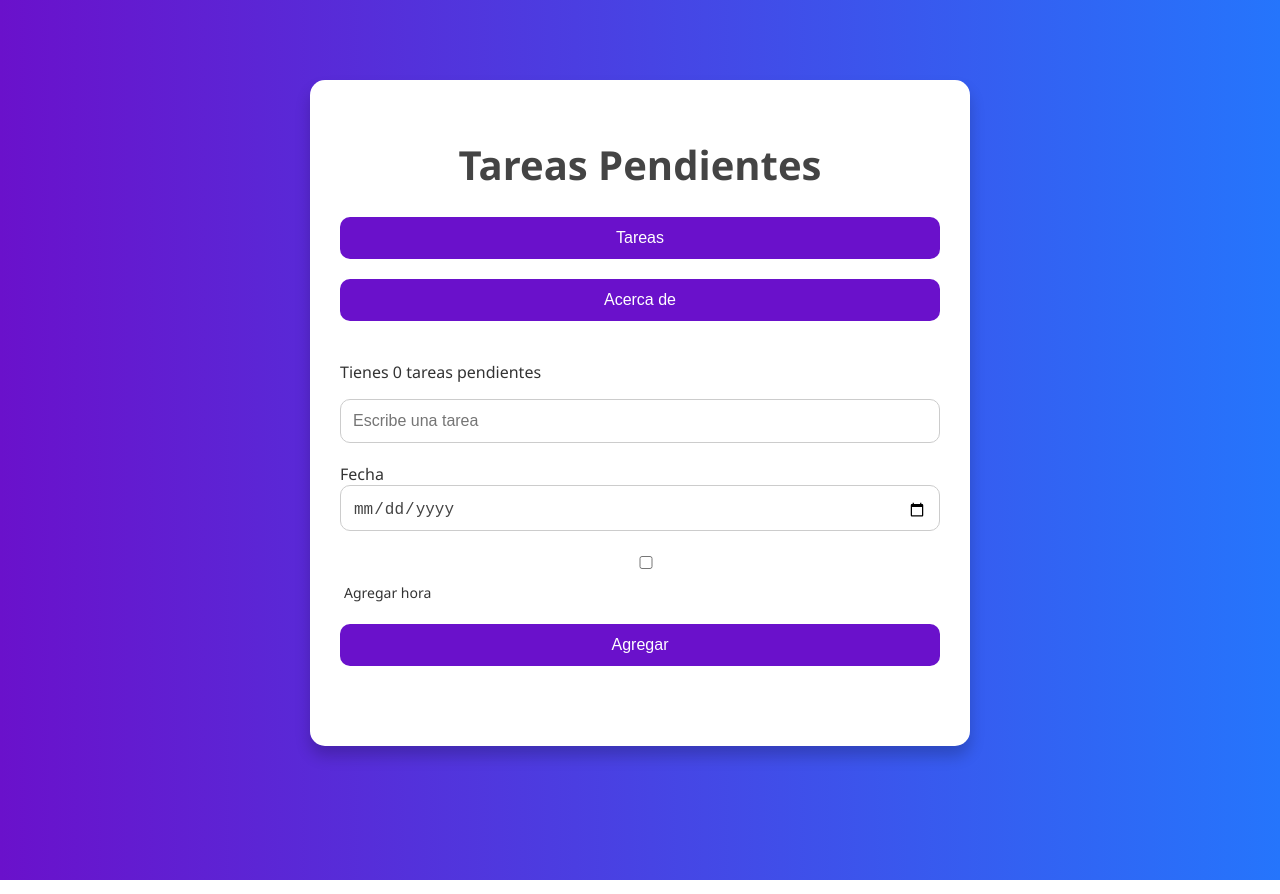
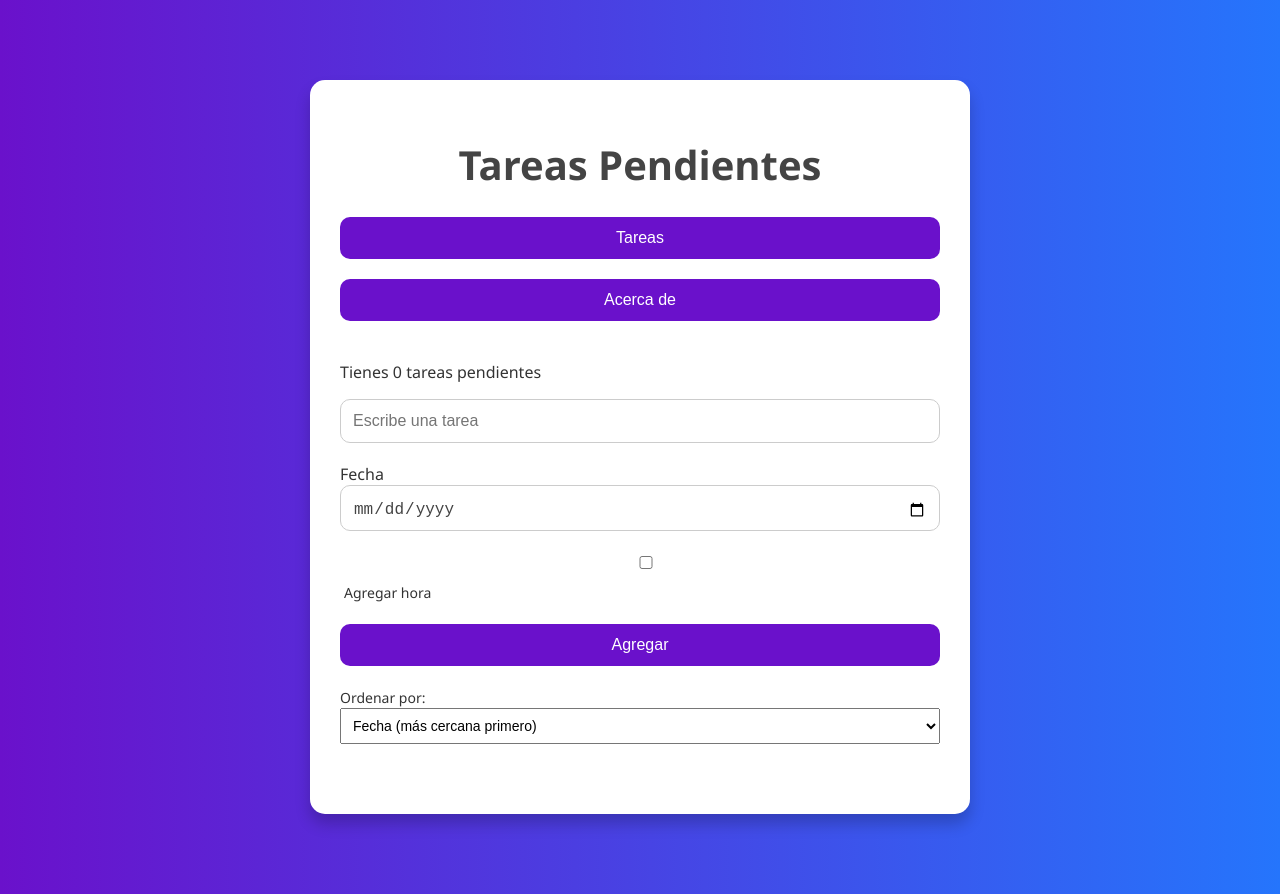
Before and after one commit to SantiagoFort/TaskMate, a React (Create React App) app: page / in a window 1280 px wide. Built offline with nearby package versions, Linux system fonts and the light colour scheme.

Commit message:
Mejoras de filtro

```diff
--- a/src/App.js
+++ b/src/App.js
@@ -8,6 +8,7 @@ function App() {
   const [fecha, setFecha] = useState('');
   const [usarHora, setUsarHora] = useState(false);
   const [hora, setHora] = useState('');
+  const [criterioOrden, setCriterioOrden] = useState('fechaAsc');
 
   const [tareas, setTareas] = useState(() => {
     const tareasGuardadas = localStorage.getItem('tareas');
@@ -37,7 +38,10 @@ function App() {
   };
 
   const eliminarTarea = (index) => {
+    const confirmar = window.confirm("¿Seguro que querés eliminar esta tarea?");
+    if (confirmar) {
       setTareas(tareas.filter((_, i) => i !== index));
+    }
   };
 
   const toggleCompletarTarea = (index) => {
@@ -86,13 +90,8 @@ function App() {
             {!fecha && /iPhone|iPad|iPod/i.test(navigator.userAgent) && (
               <span className="fecha-placeholder">dd/mm/aaaa</span>
             )}
-
           </div>
 
-
-
-          {/* Checkbox bien alineado */}
-          {/* Checkbox bien alineado y responsivo */}
           <div className="checkbox-row">
             <input
               id="checkboxHora"
@@ -103,7 +102,6 @@ function App() {
             <label htmlFor="checkboxHora" style={{ fontSize: '14px' }}>Agregar hora</label>
           </div>
 
-{/* Campo de hora si está activado */}
           {usarHora && (
             <input
               type="time"
@@ -115,12 +113,37 @@ function App() {
 
           <button onClick={agregarTarea} style={{ marginTop: '10px' }}>Agregar</button>
 
+          {/* Filtro de orden */}
+          <label htmlFor="orden" style={{ marginTop: '10px', fontSize: '14px' }}>Ordenar por:</label>
+          <select
+            id="orden"
+            value={criterioOrden}
+            onChange={(e) => setCriterioOrden(e.target.value)}
+            style={{ marginBottom: '10px', padding: '8px', fontSize: '14px', width: '100%' }}
+          >
+            <option value="fechaAsc">Fecha (más cercana primero)</option>
+            <option value="fechaDesc">Fecha (más lejana primero)</option>
+            <option value="pendientes">Pendientes primero</option>
+            <option value="completadas">Completadas primero</option>
+          </select>
+
           <ul>
             {[...tareas]
               .sort((a, b) => {
                 const dateA = new Date(`${a.fecha}T${a.hora || '00:00'}`);
                 const dateB = new Date(`${b.fecha}T${b.hora || '00:00'}`);
+
+                switch (criterioOrden) {
+                  case 'fechaDesc':
+                    return dateB - dateA;
+                  case 'pendientes':
+                    return (a.completada === b.completada) ? 0 : a.completada ? 1 : -1;
+                  case 'completadas':
+                    return (a.completada === b.completada) ? 0 : a.completada ? -1 : 1;
+                  case 'fechaAsc':
+                  default:
                     return dateA - dateB;
+                }
               })
               .map((t, index) => (
                 <li key={index}>
@@ -138,8 +161,6 @@ function App() {
                 </li>
               ))}
           </ul>
-
-
         </>
       )}
 
```
Lines whose indentation alone changed are shown as unchanged.
